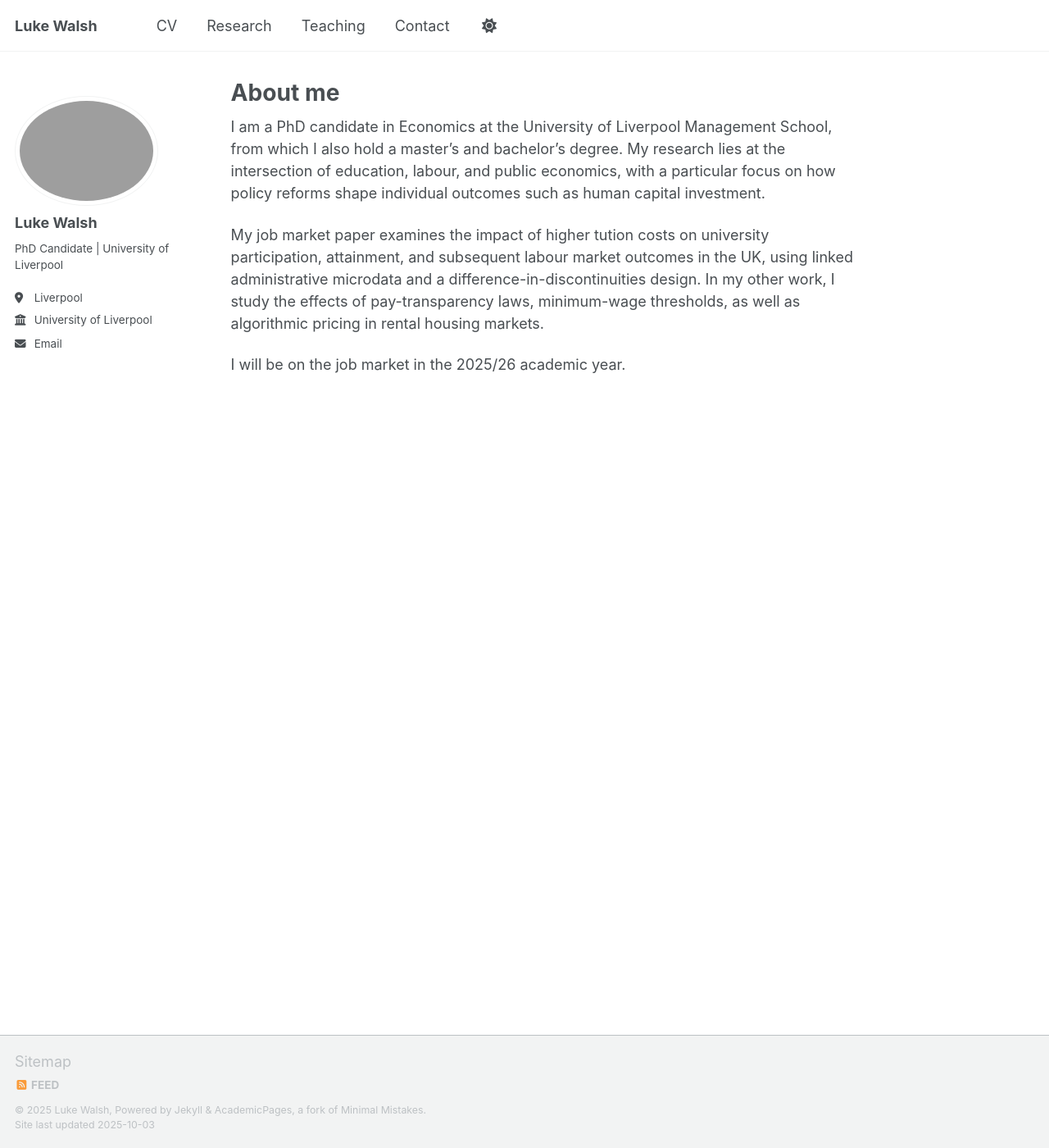
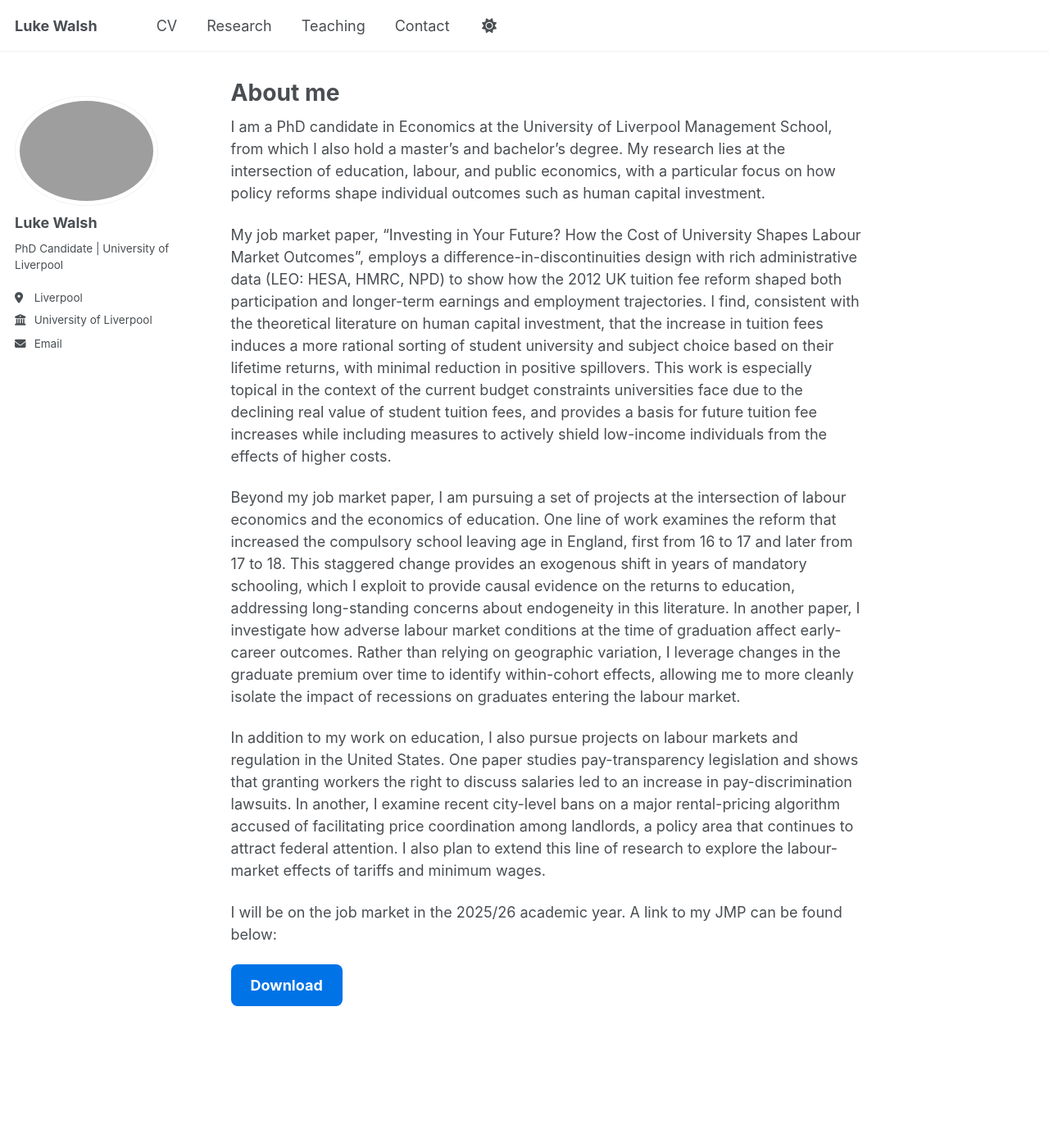
Before and after one commit to LukeWalsh308/LukeWalsh308.github.io, a Jekyll site: the page built from _pages/about.md, in a window 1280 px wide and 1400 px high. Shown: the whole window at 82% size. Built offline with Jekyll 4.4.1, drawn with Linux system fonts in a browser that asks for light colours; a script that is not in the unit is left out.

Commit message:
Update about.md

```diff
--- a/_pages/about.md
+++ b/_pages/about.md
@@ -9,6 +9,18 @@ redirect_from:
 
 I am a PhD candidate in Economics at the University of Liverpool Management School, from which I also hold a master's and bachelor's degree. My research lies at the intersection of education, labour, and public economics, with a particular focus on how policy reforms shape individual outcomes such as human capital investment.
 
-My job market paper examines the impact of higher tution costs on university participation, attainment, and subsequent labour market outcomes in the UK, using linked administrative microdata and a difference-in-discontinuities design. In my other work, I study the effects of pay-transparency laws, minimum-wage thresholds, as well as algorithmic pricing in rental housing markets.
+My job market paper, “Investing in Your Future? How the Cost of University Shapes Labour Market Outcomes”, employs a difference-in-discontinuities design with rich administrative data (LEO: HESA, HMRC, NPD) to show how the 2012 UK tuition fee reform shaped both participation and longer-term earnings and employment trajectories. I find, consistent with the theoretical literature on human capital investment, that the increase
+in tuition fees induces a more rational sorting of student university and subject choice based on their lifetime returns, with minimal reduction in positive spillovers. This work is especially topical in the context of the current budget constraints universities face due to the declining real value of student tuition fees, and provides a basis for future tuition fee increases while including measures to actively shield low-income individuals from the effects of higher costs.
 
-I will be on the job market in the 2025/26 academic year.
+Beyond my job market paper, I am pursuing a set of projects at the intersection of labour economics and the economics of education. One line of work examines the reform that increased the compulsory school leaving age in England, first from 16 to 17 and later from 17 to 18. This staggered change provides an exogenous shift in years of mandatory schooling, which I exploit to provide causal evidence on the returns to education, addressing long-standing concerns about endogeneity in this literature. In another paper, I investigate how adverse labour market conditions at the time of graduation affect early-career outcomes. Rather than relying on geographic variation, I leverage changes in the graduate premium over time to identify within-cohort effects, allowing me to more cleanly isolate the impact of recessions on graduates entering the labour market.
+
+In addition to my work on education, I also pursue projects on labour markets and regulation in the United States. One paper studies pay-transparency legislation and shows that granting workers the right to discuss salaries led to an increase in pay-discrimination lawsuits. In another, I examine recent city-level bans on a major rental-pricing algorithm accused of facilitating price coordination among landlords, a policy area that continues to attract federal attention. I also plan to extend this line of research to explore the labour-market effects of tariffs and minimum wages.
+
+I will be on the job market in the 2025/26 academic year. A link to my JMP can be found below:
+
+<a href="/files/YourFile.pdf"
+   style="display:inline-block; padding:12px 24px; font-size:18px; font-weight:bold;
+          color:white; background-color:#0073e6; border-radius:8px; text-decoration:none;"
+   target="_blank">
+   Download
+</a>
```
